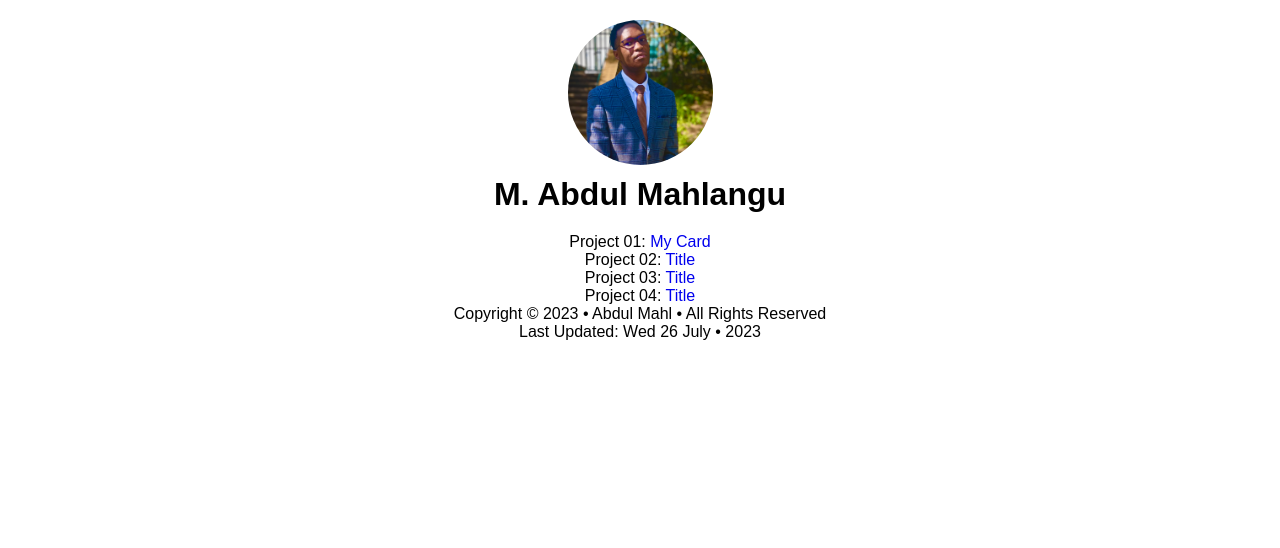
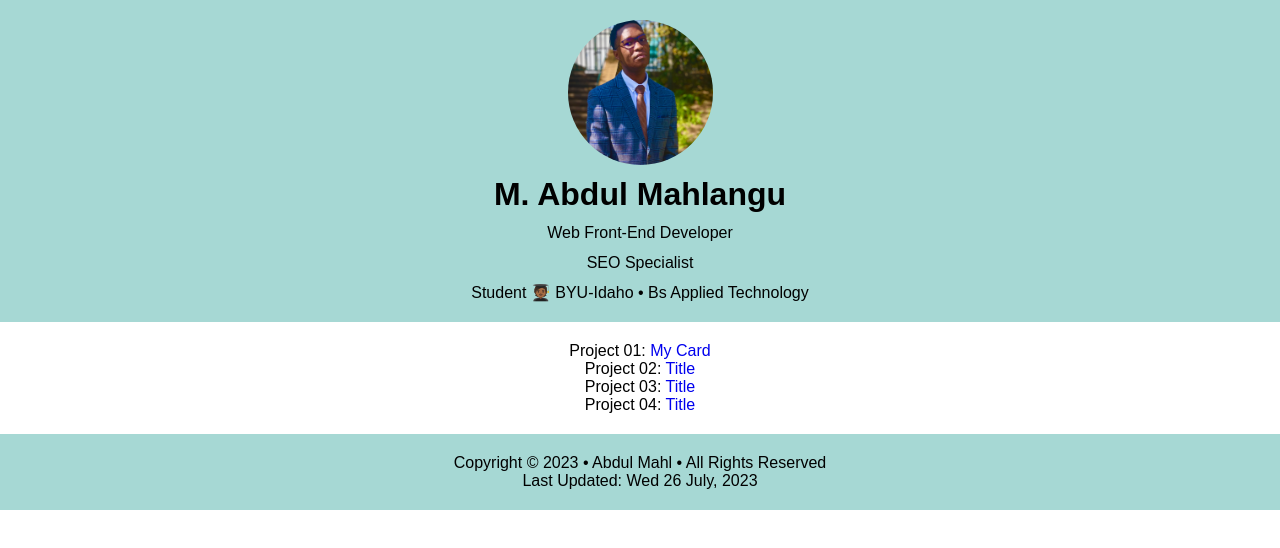
Before and after one commit to abdulmahl/myportal, a plain HTML site: page index.html in a window 1280 px wide. Drawn offline with Linux system fonts and the light colour scheme.

Commit message:
Made some changes on files

```diff
--- a/index.html
+++ b/index.html
@@ -13,6 +13,9 @@
             <img src="images/myImage.jpg" alt="Image-of-me">
         </div>
         <h1>M. Abdul Mahlangu</h1>
+        <p class="title">Web Front-End Developer</p>
+        <p class="title">SEO Specialist</p>
+        <p class="title">Student 🧑🏾‍🎓 BYU-Idaho • Bs Applied Technology</p>
     </header>
     <main>
         <nav>
--- a/js/main.js
+++ b/js/main.js
@@ -29,7 +29,7 @@ let month = _months[date.getMonth()];
 let year = date.getFullYear();
 
 // const lastTwoNumYear = year % 100;
-const fullDate = ` ${dayName} ${date.getDate()} ${month} • ${year}`;
+const fullDate = ` ${dayName} ${date.getDate()} ${month}, ${year}`;
 
 document.querySelector('#year').textContent = year;
 document.querySelector('#dateTime').textContent = fullDate;
--- a/styles/base.css
+++ b/styles/base.css
@@ -1,5 +1,5 @@
 :root {
-
+    --tiffany-blue: #A6D8D4;
 }
 
 * {
@@ -33,6 +33,14 @@ header {
     gap: .7rem;
 }
 
+footer {
+    padding: 20px 0px;
+}
+
+header, footer {
+    background-color: var(--tiffany-blue);
+}
+
 header, main, footer {
     margin: 0 auto;
     text-align: center;
@@ -44,5 +52,8 @@ nav ul li {
 
 nav ul li a {
     text-decoration: none;
-    color: ;
 }
+
+main nav {
+    padding: 20px;
+}
```
Also changed, not shown: card/index.html (+1 -1 lines).
